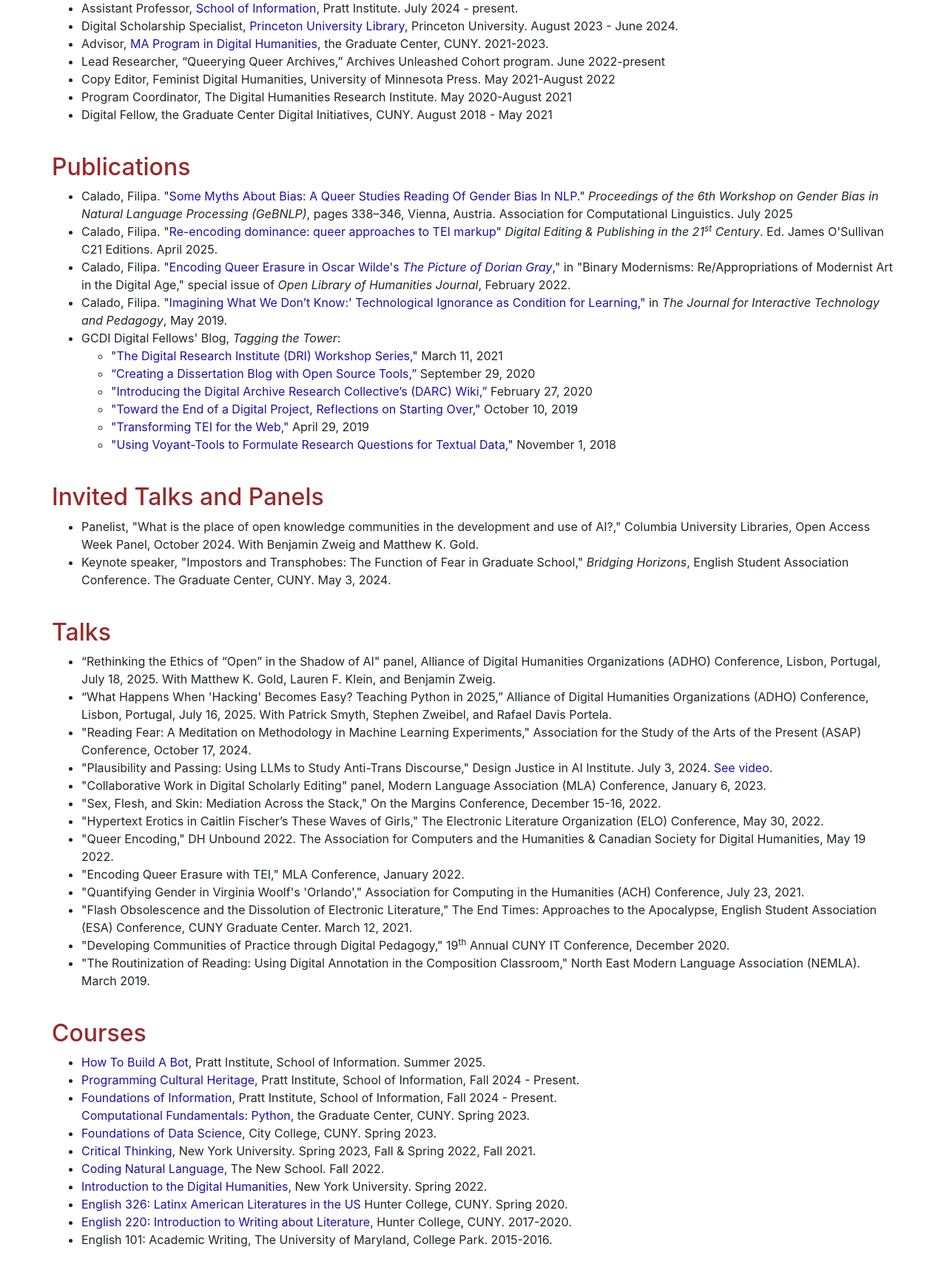
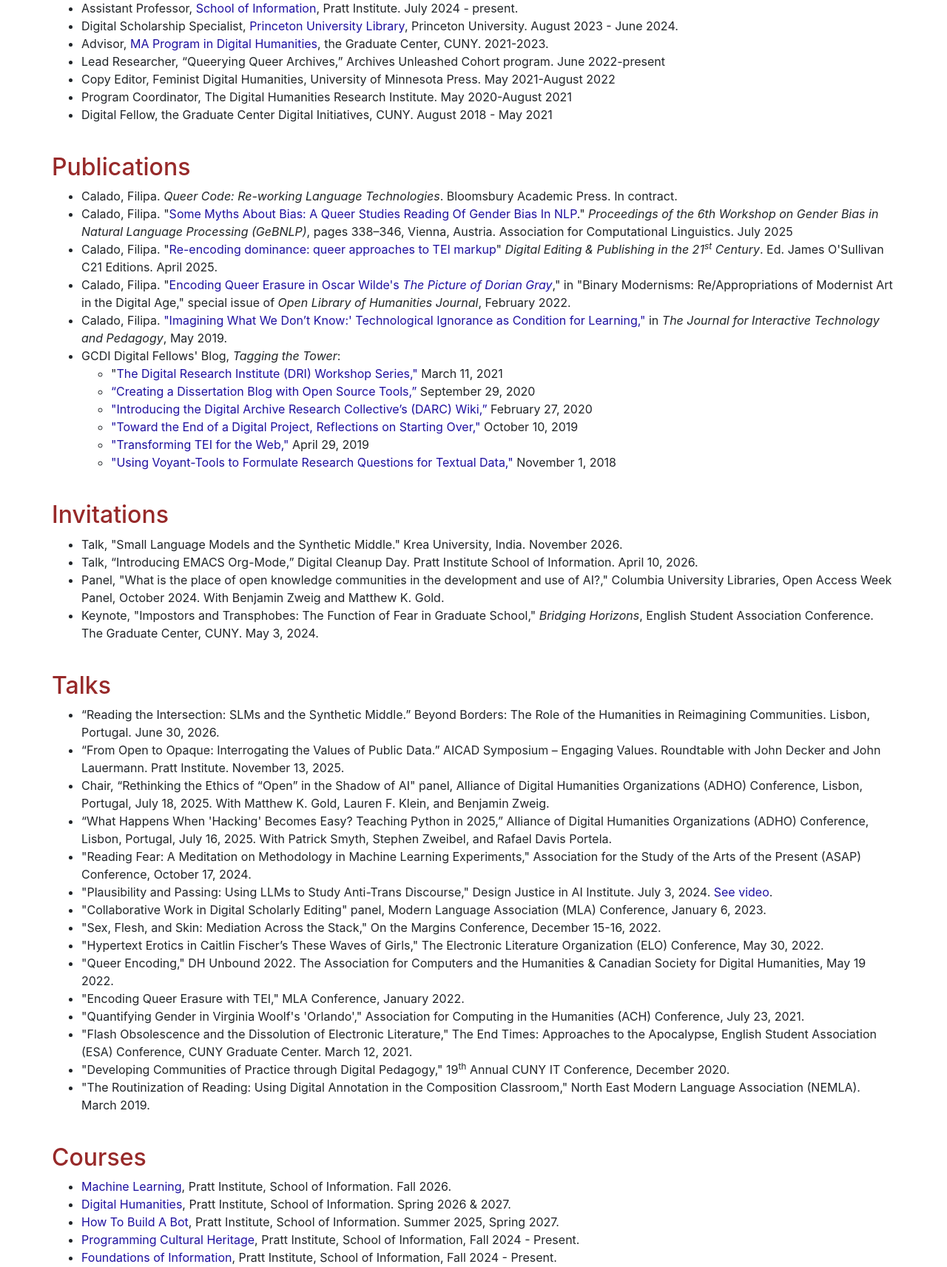
Before and after one commit to gofilipa/filipacalado, a Flask app: page /cv in a window 1280 px wide. Shown: the part 286-1999 px from the top of the page at 74% size. Run offline with Flask 3, Linux system fonts and the light colour scheme; some libraries are stand-ins or nearby versions; some web fonts are replaced.

Commit message:
updating cv

```diff
--- a/templates/cv.html
+++ b/templates/cv.html
@@ -58,6 +58,8 @@
     <div class="row">
         <h2>Publications</h2>
         <ul>
+	<li>Calado, Filipa. <i>Queer Code: Re-working Language
+	Technologies</i>. Bloomsbury Academic Press. In contract.
         <li>Calado, Filipa. "<a href='https://aclanthology.org/2025.gebnlp-1.29/'>Some Myths About Bias: A Queer Studies Reading Of Gender Bias In NLP</a>." <i>Proceedings of the 6th Workshop on Gender Bias in Natural Language Processing (GeBNLP)</i>, pages 338–346, Vienna, Austria. Association for Computational Linguistics. July 2025</li>
         <li>Calado, Filipa. "<a href='https://books.sup.ac.uk/sup/catalog/book/sup-9781917341073/chapter/16'>Re-encoding dominance: queer approaches to TEI markup</a>" <i>Digital Editing &amp; Publishing in the
         21<sup>st</sup> Century</i>. Ed. James O'Sullivan C21
@@ -84,19 +86,27 @@
     </div>
     <br>
     <div class="row">
-                <h2>Invited Talks and Panels</h2>
+                <h2>Invitations</h2>
             </div>
             <div class="row">
-                    <ul>
+              <ul>
+		<li> Talk, "Small Language Models and the
+		Synthetic Middle." Krea University, India. November
+		  2026.</li>
+		<li> Talk, “Introducing EMACS Org-Mode,” Digital
+		Cleanup Day. Pratt Institute School of Information.
+		April 10, 2026.</li>
                         <li>
-                            Panelist, "What is the place of open knowledge communities in the development and use of AI?," Columbia University Libraries,
+                            Panel, "What is the place of open knowledge communities in the development and use of AI?," Columbia University Libraries,
                             Open Access Week Panel, October 2024. With Benjamin Zweig and Matthew K. Gold.
 
                         </li>
                         <li>
-                            Keynote speaker, "Impostors and Transphobes: The Function of Fear in Graduate
-                            School," <i>Bridging Horizons</i>, English Student Association Conference.
-                            The Graduate Center, CUNY. May 3, 2024.</li>
+                            Keynote, "Impostors and Transphobes: The
+                            Function of Fear in Graduate
+                            School," <i>Bridging Horizons</i>, English
+                            Student Association Conference. The
+                            Graduate Center, CUNY. May 3, 2024.</li>
                     </ul>
             </div>
         <br>
@@ -106,9 +116,20 @@
                 <div class="row">
                   <ul>
 
-            <li>
-                “Rethinking the Ethics of “Open” in the Shadow of AI" panel, Alliance of Digital Humanities Organizations (ADHO) Conference,
-                Lisbon, Portugal, July 18, 2025. With Matthew K. Gold, Lauren F. Klein, and Benjamin Zweig.
+            <li>“Reading the Intersection: SLMs and the Synthetic
+            Middle.” Beyond Borders: The Role of the Humanities in
+            Reimagining Communities. Lisbon, Portugal. June 30,
+            2026.</li>
+	    <li>“From Open to Opaque: Interrogating the Values of
+	    Public Data.” AICAD Symposium – Engaging Values.
+	    Roundtable with John Decker and John Lauermann. Pratt
+	    Institute. November 13, 2025.</li>
+<li>
+                Chair, “Rethinking the Ethics of “Open” in the Shadow
+                of AI" panel, Alliance of Digital Humanities
+                Organizations (ADHO) Conference, Lisbon, Portugal,
+                July 18, 2025. With Matthew K. Gold, Lauren F. Klein,
+                and Benjamin Zweig.
             </li>
             <li>
                 “What Happens When 'Hacking' Becomes Easy? Teaching Python in 2025,” Alliance of Digital Humanities Organizations (ADHO) Conference,
@@ -140,8 +161,16 @@
                 <h2>Courses</h2>
             </div>
             <div class="row">
-                    <ul>
-                        <li><a href="https://github.com/gofilipa/botz/blob/main/syllabus.pdf">How To Build A Bot</a>, Pratt Institute, School of Information. Summer 2025.</li>
+              <ul>
+		<li><a href="https://github.com/gofilipa/656/blob/main/syllabus.pdf">Machine
+		Learning</a>, Pratt Institute, School of Information.
+		Fall 2026.</li>
+		<li><a href="https://bit.ly/657-spring2026">Digital
+		Humanities</a>, Pratt Institute, School of
+		Information. Spring 2026 & 2027.</li>
+                        <li><a href="https://github.com/gofilipa/botz/blob/main/syllabus.pdf">How
+                        To Build A Bot</a>, Pratt Institute, School of
+                        Information. Summer 2025, Spring 2027.</li>
                         <li><a href="https://gofilipa.github.io/664/intro.html">Programming Cultural Heritage</a>, Pratt Institute, School of Information, Fall 2024 - Present.</li>
                         <li><a href="https://bit.ly/601-spring25">Foundations of Information</a>, Pratt Institute, School of Information, Fall 2024 - Present.</li
                         <li><a href="https://www.bit.ly/python-spring-23">Computational Fundamentals: Python</a>, the Graduate Center, CUNY. Spring 2023.</li>
@@ -160,6 +189,14 @@
             </div>
             <div class="row">
               <ul>
+		<li>"<a href='https://github.com/DataStorytellingLab/nlp_odyssey'>Text
+		Processing with Python: Exploring The Odyssey</a>."
+		Data StorytellingLab workshop series. Pratt Institute,
+		School of Information. September 17, 2026.</li>
+		<li>"<a href='https://github.com/DataStorytellingLab/processing-text-python'>Text
+		Processing with Python</a>." Data Storytelling Lab
+		workshop series. Pratt Institute, School of
+		Information. September 18, 2025.</li>
 		<li>"<a href='https://github.com/szweibel/DHSI-API-workshop'>Web APIs with Python</a>", Co-instructor. Digital
 		Humanities Summer Institute (<a href='https://dhsi.org/'>DHSI</a>).
 		  June 2024.</li>
@@ -224,26 +261,14 @@
                 <h2>Honors</h2>
             </div>
             <div class="row">
-                <ul>
+              <ul>
+		<li>Nomination for Distinguished Teacher Award, Pratt
+		Institute (2025 - 2026)</li>
                     <li>Most Distinguished Dissertation of the Year. The Graduate Center, CUNY, Department of English. 2024.
                 </ul>
             </div>
 
         <br>
 
-        <div class="row">
-                <h2>Service</h2>
-        </div>
-
-        <div class="row">
-                <ul>
-                    <li>Reviewer, <i>Social Text Collective</i>, 2024 - present.</li>
-                    <li>Committee Member, Diversity Committee, School of Information, Pratt Institute, 2025 - 2026.</li>
-                    <li>Committee Member, Faculty Search Committee, School of Information, Pratt Institute, 2024 - 2025.</li>
-                </ul>
-            </div>
-
-            <br>
-
 
 {%endblock%}
```
Also changed, not shown: 1 other file.
